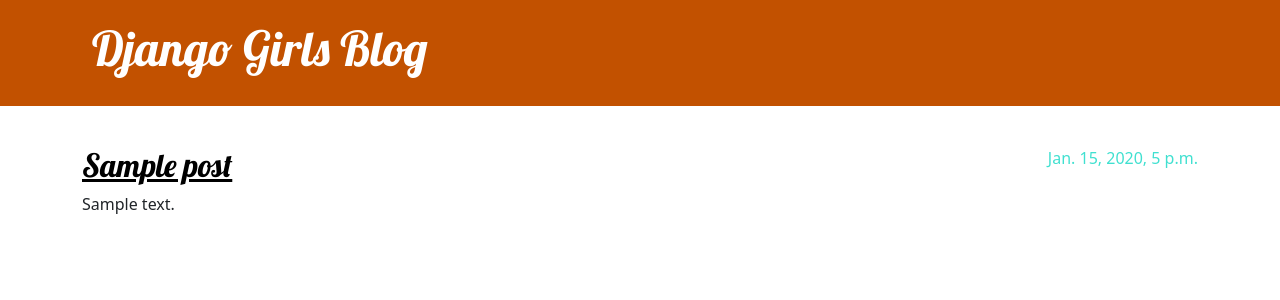
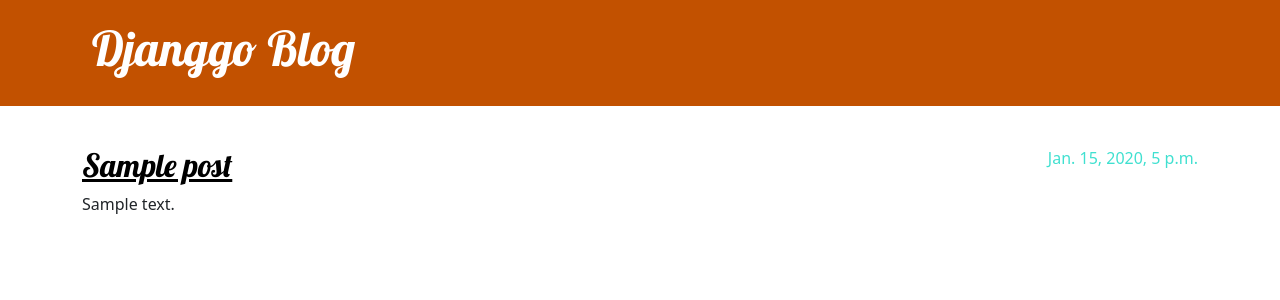
Before and after one commit to andreaskamalnathan/my-1st-blog, a Django app: page / in a window 1280 px wide. Shown: the top 300 px of the page. Run offline with Django 3.2, Linux system fonts and the light colour scheme; tables that the repository leaves empty hold one stand-in row (values such as "Sample post").

Commit message:
Added view and template for detailed blog post as well as CSS for the site and fix base.html.

```diff
--- a/blog/templates/blog/base.html
+++ b/blog/templates/blog/base.html
@@ -13,7 +13,7 @@
 <body>
     <header class="page-header">
       <div class="container">
-          <h1><a href="/">Django Girls Blog</a></h1>
+          <h1><a href="/">Djanggo Blog</a></h1>
       </div>
     </header>
     <main class="container">
```
